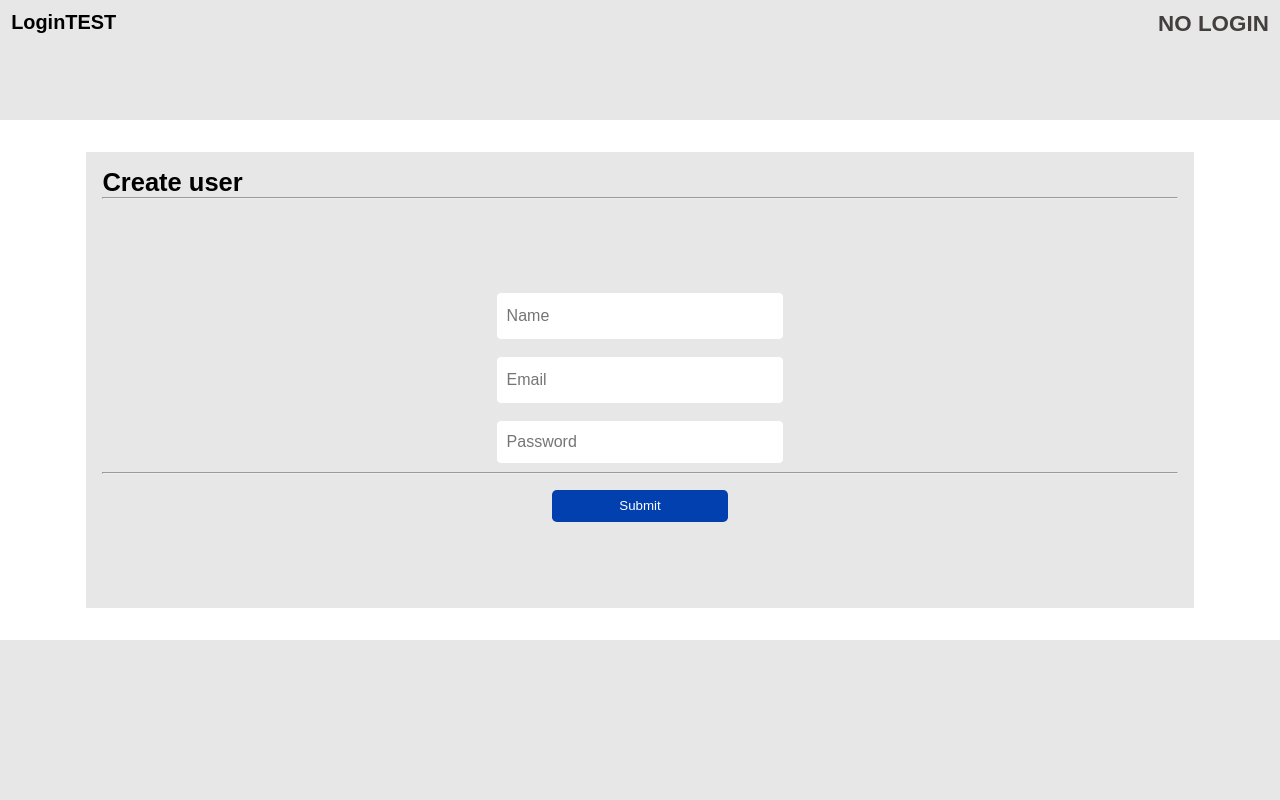
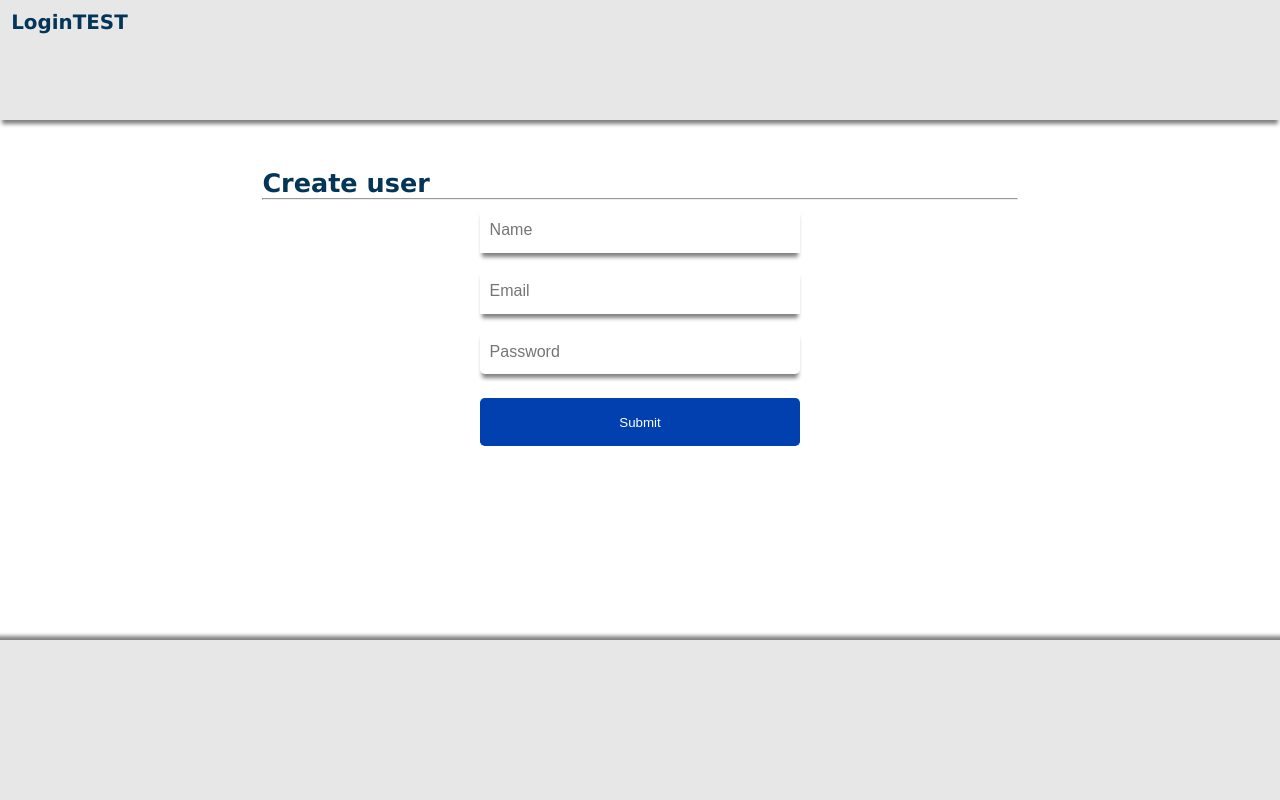
Before and after one commit to Juanchobostero/logintest, a PHP site: page /register.php in a window 1280 px wide. Run offline with PHP 8.4, Linux system fonts and the light colour scheme.

Commit message:
Modifica codigo y estilos

```diff
--- a/assets/index.js
+++ b/assets/index.js
@@ -3,7 +3,6 @@ function register(){
 }
 
 function logout(){
-    alert('Goodbye !');
     window.location.href="controllers/logout.php";
 }
 
@@ -164,10 +163,7 @@ if(form){
 
         // submit to the server if the form is valid
         if (isFormValid) {
-           alert('Welcome !');
            form.submit();
-        } else {
-            alert('There are errors in form !');
         }
     });
 
@@ -217,10 +213,7 @@ if(formReg) {
 
         // submit to the server if the form is valid
         if (isFormValid) {
-           alert('Sending data .. ');
            formReg.submit();
-        } else {
-            alert('There are errors in form !');
         }
     });
 
@@ -269,10 +262,7 @@ if(formEdit) {
 
         // submit to the server if the form is valid
         if (isFormValid) {
-           alert('Sending data .. ');
            formEdit.submit();
-        } else {
-            alert('There are errors in form !');
         }
     });
 
--- a/assets/styles.css
+++ b/assets/styles.css
@@ -1,6 +1,6 @@
 /* base */
 :root {
-    --primary-color: #031929;
+    --primary-color: #033558;
     --secondary-color: #e37222;
     --extra-color: #e8e7e7;
   }
@@ -22,7 +22,7 @@
   }
 
   body {
-    font-family: 'Hind', sans-serif;
+    font-family: 'Verdana', sans-serif;
     width: 100%;
     font-size: 17px;
     min-height: 100vh;
@@ -58,17 +58,21 @@
 
   .header {
       grid-area: header;
+      color: var(--primary-color);
       display: flex;
       width: 100%;
       height: 15vh;
       background-color: var(--extra-color);
+      box-shadow: 0 6px 4px -2px gray;
 
   }
 
   .content {
     grid-area: content;
+    color: var(--primary-color);
     display: block;
-    width: 100%;
+    margin: auto;
+    width: 75%;
     height: 65vh;
     padding: 2rem 2.5rem;
 
@@ -80,6 +84,7 @@
     width: 100%;
     height: 20vh;
     background-color: var(--extra-color);
+    box-shadow: 4px 6px 4px 10px gray;
   }
 
   .title, .info-user {
@@ -93,12 +98,14 @@
   }
 
   .form-login {
-
       min-width: 200px;
-      height: 100%;
-      background-color: var(--extra-color);
+      border-radius: 6px;
       margin: 0 2.9rem;
       padding: 1rem;
+  }
+
+  .form-login h3 {
+    text-align: center;
   }
 
   .form {
@@ -114,25 +121,16 @@
 
 
 
-  input {
-    width: 18rem;
-    height: 3rem;
+  form .mail, form .password, form .name  {
+    width: 20rem;
+    height: 2.8rem;
     background-color: #ffff;
     padding-left: 0.6rem;
     font-size: 1rem;
-    border-radius: 0.3rem;
-    border: 0.059rem solid var(--extra-color);
+    border-style: none;
+    box-shadow: 0 6px 4px -2px gray;
   }
 
-  .name {
-    width: 18rem;
-    height: 3rem;
-    background-color: #ffff;
-    padding-left: 0.6rem;
-    font-size: 1rem;
-    border-radius: 0.3rem;
-    border: 0.059rem solid var(--extra-color);
-  }
 
   .error {
     color: #990000;
@@ -180,8 +178,8 @@
 
 .btn-login {
     background-color: rgb(2, 63, 175);
-    width: 11rem;
-    height: 2rem;
+    width: 20rem;
+    height: 3rem;
     color: white;
     border-radius: 0.3rem;
     border: none;
@@ -380,7 +378,7 @@ table tr {
 table th,
 table td {
   padding: .625em;
-  text-align: center;
+  text-align: justify;
 }
 
 table th {
@@ -391,6 +389,10 @@ table th {
 
 
 @media (max-width: 768px) {
+
+    .content {
+      width: 90%;
+    }
 
     body {
       font-size: 12px;
@@ -409,6 +411,9 @@ table th {
 
     input {
         margin: 0.2rem;
+        border-width: 5px;
+        border-style: solid;
+        border-color: var(--primary-color);
     }
 
     .mail, .name, .password {
--- a/controllers/register.php
+++ b/controllers/register.php
@@ -41,11 +41,8 @@ if(isset($_POST)){
     $save_user = false;
 
     if(count($errors) == 0){
-
-
-        //Insert user
+        //encrypt password and insert user
         $save_user = true;
-
         $secure_password = password_hash($password, PASSWORD_BCRYPT, ['cost' => 4]);
 
         $sql = "INSERT INTO users (name, email, password)
--- a/edit.php
+++ b/edit.php
@@ -34,7 +34,6 @@ $user_edit = mysqli_fetch_assoc($user);
                 <?php echo isset($_SESSION['errors']) ? showError($_SESSION['errors'], 'email') : '' ?>
                 <small></small>
             </div>
-            <hr>
             <div class="buttons">
                 <button type="submit" class="btn-login">Update</button>
             </div>
--- a/includes/header.php
+++ b/includes/header.php
@@ -31,10 +31,6 @@ require_once 'helpers.php';
             <hr>
             <button onclick="logout()" class="logout">Logout</button>
         </div>
-
-        <?php else: ?>
-            <div class="info-user">
-            <h4 href="#">NO LOGIN</h4>
         <?php endif; ?>
 
     </section>
--- a/register.php
+++ b/register.php
@@ -41,7 +41,6 @@ require_once 'includes/header.php';
                 <?php echo isset($_SESSION['errors']) ? showError($_SESSION['errors'], 'password') : '' ?>
                 <small></small>
             </div>
-            <hr>
             <div class="buttons">
                 <button type="submit" class="btn-login">Submit</button>
             </div>
```
Also changed, not shown: controllers/login.php (+8 -6 lines), controllers/update.php (+19 -10 lines), db/logintestdb.sql (+4 -4 lines), index.php (+2 -7 lines).
